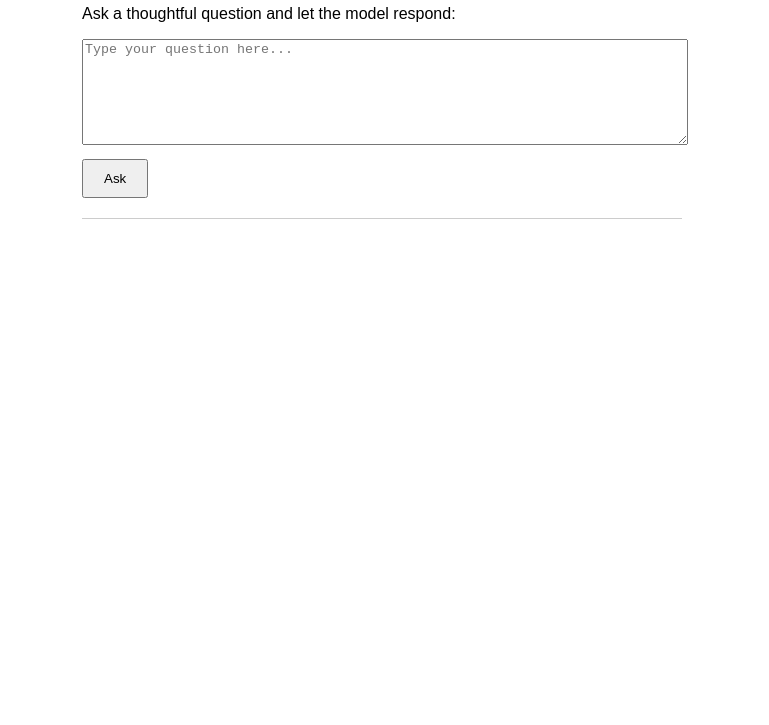
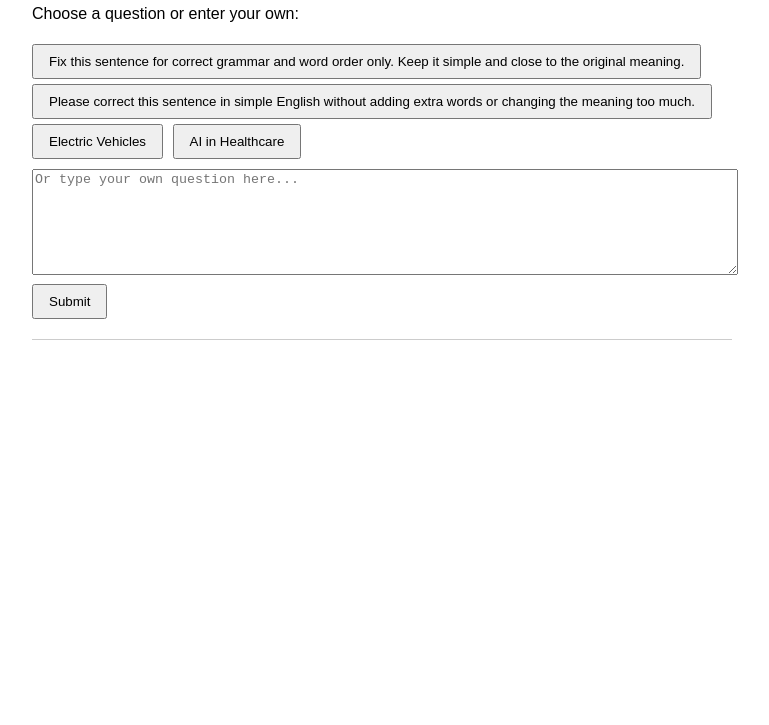
Before and after one commit to resourcesforinternationalstudents/puter, a plain HTML site: page index.html in a window 1280 px wide. Shown: the part 75-800 px from the top of the page, without its empty margins (258-1027 px from the left). Drawn offline with Linux system fonts and the light colour scheme.

Commit message:
Add button

```diff
--- a/index.html
+++ b/index.html
@@ -1,24 +1,37 @@
 <!DOCTYPE html>
 <html>
 <head>
-  <title>Ask DeepSeek Reasoner</title>
+  <title>DeepSeek Reasoner</title>
   <script src="https://js.puter.com/v2/"></script>
   <style>
-    body { font-family: sans-serif; max-width: 600px; margin: 2rem auto; }
-    textarea { width: 100%; height: 100px; }
-    button { padding: 10px 20px; margin-top: 10px; }
+    body { font-family: sans-serif; max-width: 700px; margin: 2rem auto; }
+    textarea { width: 100%; height: 100px; margin-top: 10px; }
+    button { padding: 8px 15px; margin: 5px 5px 0 0; cursor: pointer; }
+    .prompt-buttons { margin-top: 10px; }
     #output { margin-top: 20px; white-space: pre-wrap; border-top: 1px solid #ccc; padding-top: 15px; }
   </style>
 </head>
 <body>
   <h2>DeepSeek Reasoner</h2>
-  <p>Ask a thoughtful question and let the model respond:</p>
-  <textarea id="userInput" placeholder="Type your question here..."></textarea>
+  <p>Choose a question or enter your own:</p>
+
+  <div class="prompt-buttons">
+    <button onclick="setPrompt('Fix this sentence for correct grammar and word order only. Keep it simple and close to the original meaning.')">Fix this sentence for correct grammar and word order only. Keep it simple and close to the original meaning.</button>
+    <button onclick="setPrompt('Please correct this sentence in simple English without adding extra words or changing the meaning too much.')">Please correct this sentence in simple English without adding extra words or changing the meaning too much.</button>
+    <button onclick="setPrompt('List pros and cons of electric vehicles')">Electric Vehicles</button>
+    <button onclick="setPrompt('Describe the potential of AI in healthcare')">AI in Healthcare</button>
+  </div>
+
+  <textarea id="userInput" placeholder="Or type your own question here..."></textarea>
   <br>
-  <button onclick="runQuery()">Ask</button>
+  <button onclick="runQuery()">Submit</button>
   <div id="output"></div>
 
   <script>
+    function setPrompt(text) {
+      document.getElementById("userInput").value = text;
+    }
+
     function runQuery() {
       const question = document.getElementById("userInput").value;
       const outputDiv = document.getElementById("output");
```
